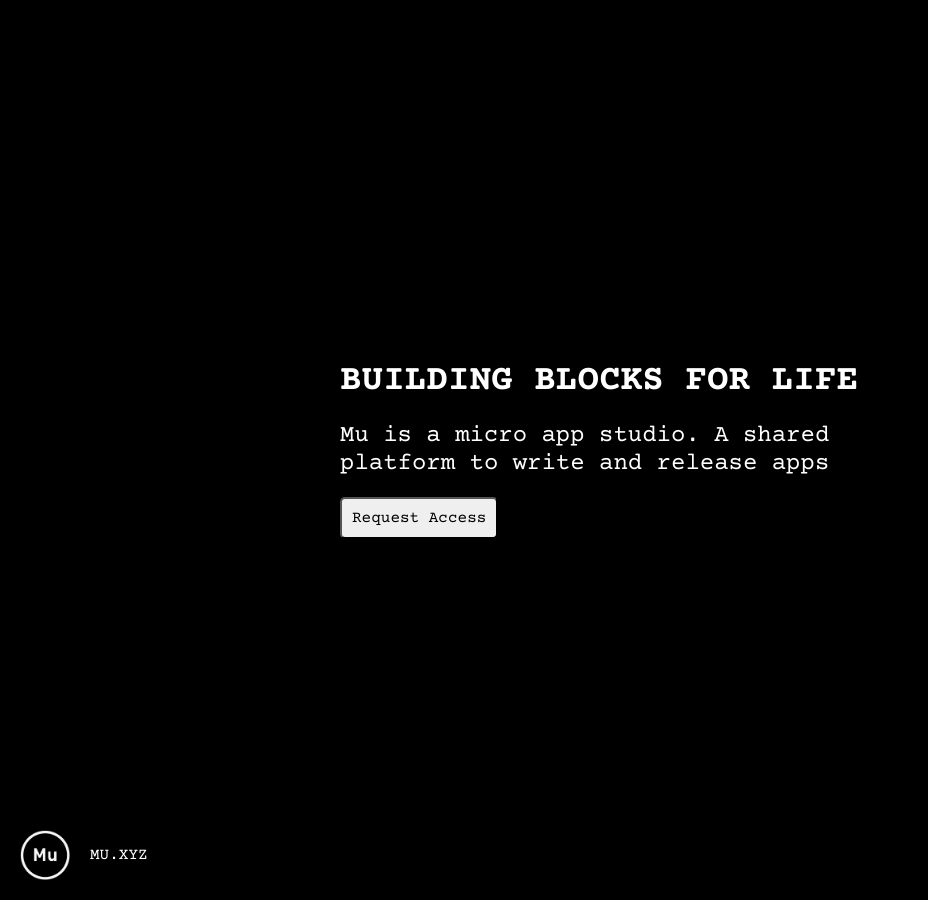
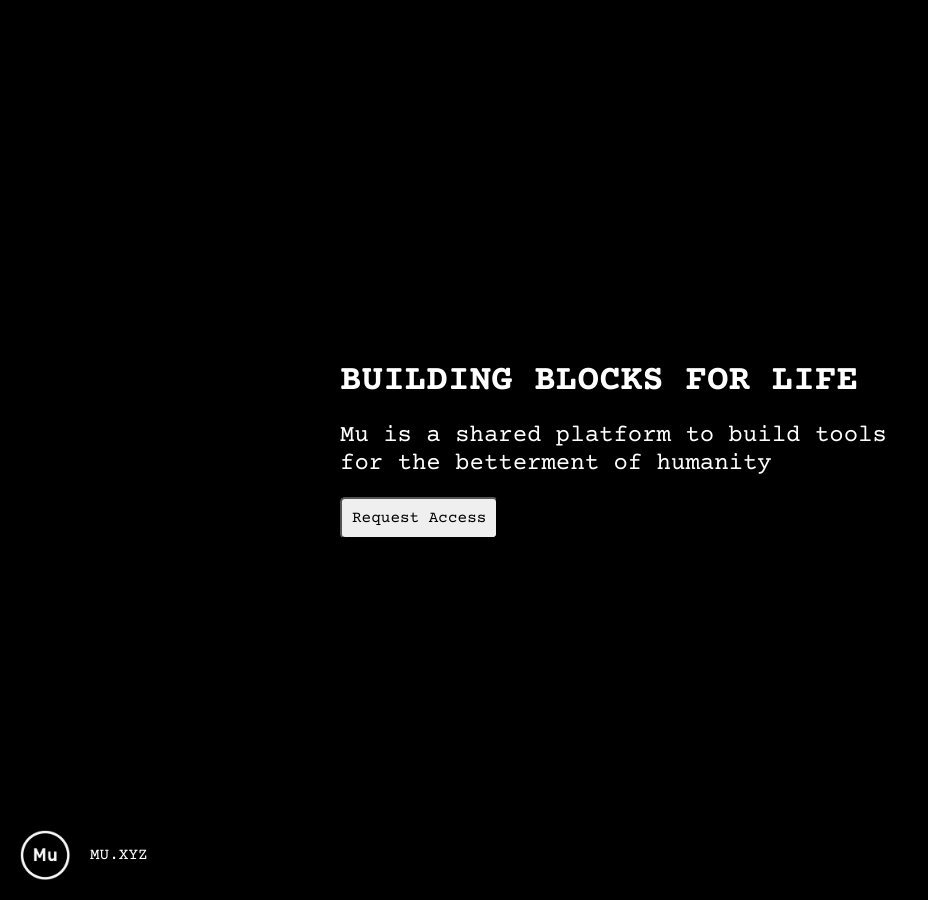
Before and after one commit to muxyz/website, a Jekyll site: the page index.html, which Jekyll copies as it is, in a window 1280 px wide. Shown: the whole page, without its empty margins (0-928 px from the left). Built offline with Jekyll 4.4.1, drawn with Linux system fonts in a browser that asks for light colours.

Commit message:
Update index.html

```diff
--- a/index.html
+++ b/index.html
@@ -20,7 +20,7 @@
     <div class="wrap">
       <div class="inner">
         <h1>building blocks for life</h1>
-        <h2>Mu is a micro app studio. A shared platform to write and release apps</h2>
+        <h2>Mu is a shared platform to build tools for the betterment of humanity</h2>
 	<a href="mailto:asim@mu.xyz"><button>Request Access</button></a>
       </div>
     </div>
```
